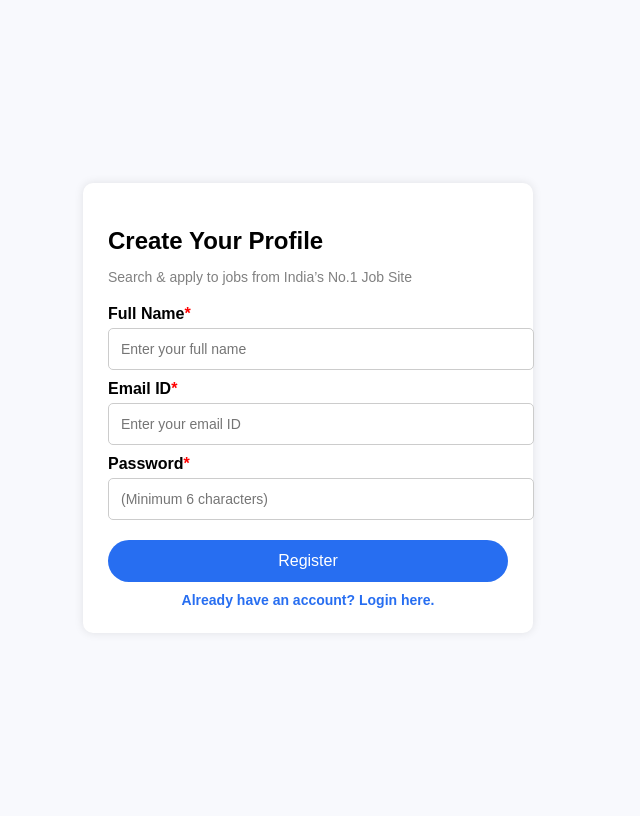
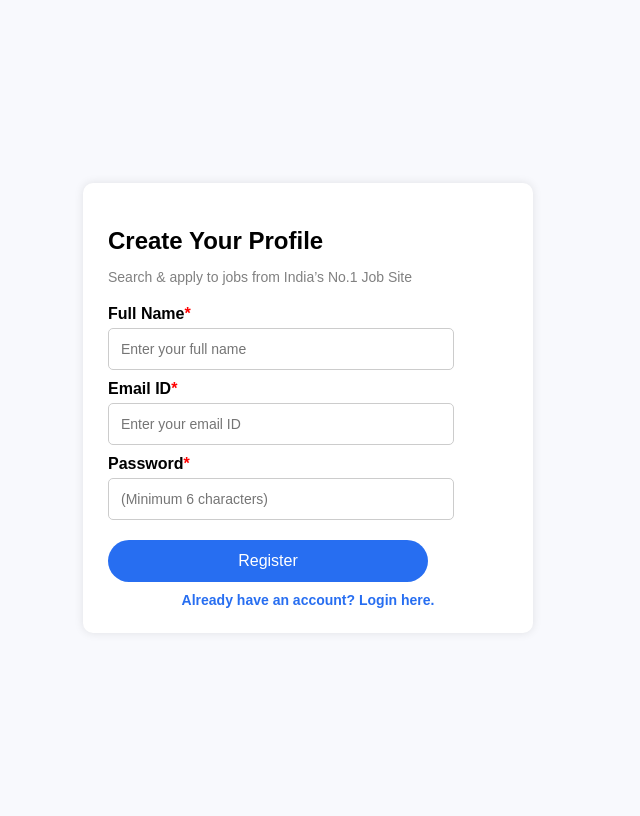
Before and after one commit to ChaitanyaPimpare/job-recommendation-system, a Flask app: page /register in a window 1280 px wide. Shown: the whole page, without its empty margins (332-972 px from the left). Run offline with Flask 2, Linux system fonts and the light colour scheme.

Commit message:
Update register.html

```diff
--- a/templates/register.html
+++ b/templates/register.html
@@ -35,7 +35,7 @@
             margin-bottom: 5px;
         }
         input {
-            width: 100%;
+            width: 80%;
             padding: 12px;
             margin-bottom: 10px;
             border: 1px solid #ccc;
@@ -43,7 +43,7 @@
             font-size: 14px;
         }
         button {
-            width: 100%;
+            width: 80%;
             padding: 12px;
             border: none;
             border-radius: 25px;
```
